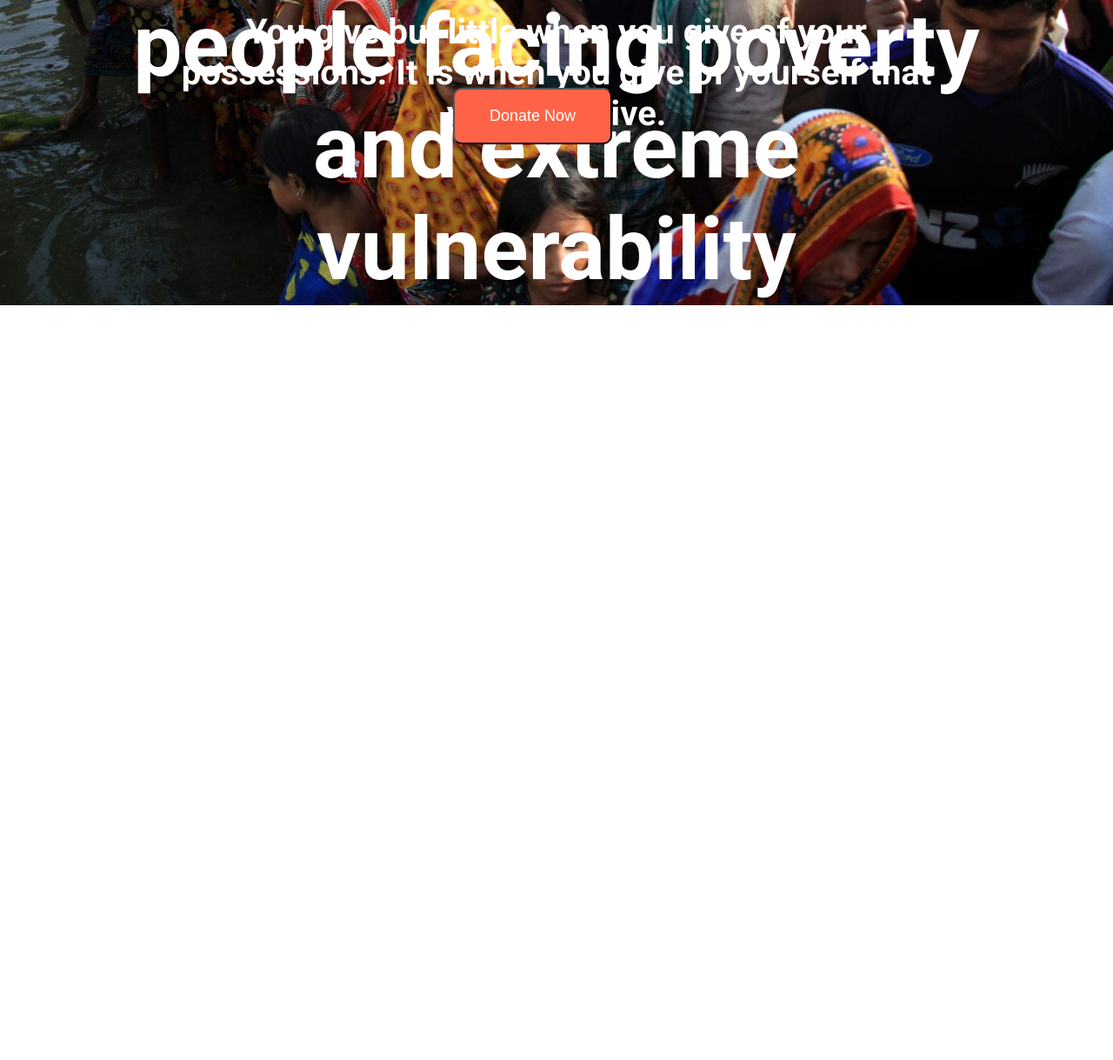
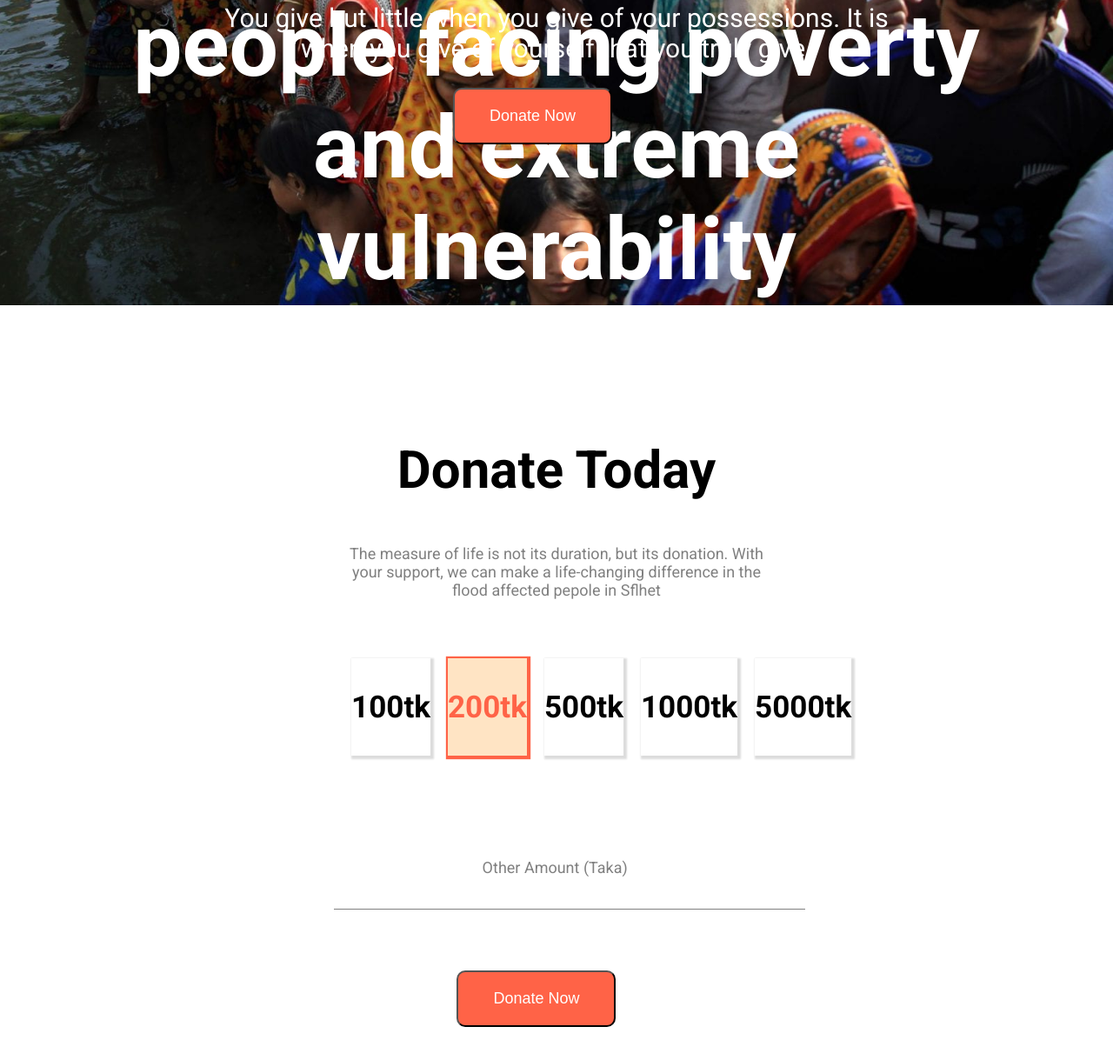
Before and after one commit to ashik522/donate-now, a plain HTML site: page index.html in a window 1280 px wide. Shown: the part 493-1712 px from the top of the page at 87% size. Before the commit the page ends 848 px from the top, so only its background shows below. Drawn offline with Linux system fonts and the light colour scheme.

Commit message:
first commit

```diff
--- a/index.html
+++ b/index.html
@@ -17,12 +17,52 @@
             <h1>
                 Your donation helps us deliver support to people facing poverty and extreme vulnerability
             </h1>
-            <h3>
+            <p>
                 You give but little when you give of your possessions. It is when you give of yourself that you truly
                 give.
-            </h3>
+            </p>
             <button class="donate">Donate Now</button>
         </div>
+    </section>
+    <section class="donate-today">
+        <div>
+            <h2>Donate Today</h2>
+            <p>
+                The measure of life is not its duration, but its donation. With your support, we can make a
+                life-changing difference in the flood affected pepole in Sflhet
+            </p>
+        </div>
+        <section class="help">
+            <div class="donate-tk">
+                <div class="another-donate">
+                    <h3>100tk</h3>
+                </div>
+                <div class="another-donate tomato">
+                    <h3>200tk</h3>
+                </div>
+                <div class="another-donate">
+                    <h3>500tk</h3>
+                </div>
+                <div class="another-donate">
+                    <h3>1000tk</h3>
+                </div>
+                <div class="another-donate">
+                    <h3>5000tk</h3>
+                </div>
+            </div>
+            <div class="third-class">
+                <p class="amount">
+                    Other Amount (Taka)
+                </p>
+                <form action="">
+                    <input type="text">
+                </form>
+            </div>
+            <div class="second-button">
+                <button>Donate Now</button>
+            </div>
+
+        </section>
     </section>
 </body>
 
--- a/style.css
+++ b/style.css
@@ -13,6 +13,10 @@ h1 {
 
 }
 
+h2 {
+    font-size: 60px;
+}
+
 .first-donate img {
     width: 100%;
 }
@@ -26,14 +30,14 @@ h1 {
     top: 20%;
 }
 
-#donate-now h3 {
+#donate-now p {
     position: absolute;
     color: white;
-    font-size: 40px;
+    font-size: 30px;
     top: 55%;
-    width: 70%;
+    width: 60%;
     text-align: center;
-    padding-left: 15%;
+    padding-left: 20%;
 }
 
 .donate {
@@ -46,3 +50,67 @@ h1 {
     padding: 20px 40px;
     border-radius: 10px;
 }
+
+.donate-today {
+    padding-top: 100px;
+    width: 40%;
+    text-align: center;
+    padding-left: 30%;
+}
+
+.donate-today p {
+    color: gray;
+    font-size: large;
+
+}
+
+.another-donate {
+    box-shadow: 2px 2px 2px 2px gainsboro;
+    width: 100%;
+    height: 30%;
+    font-size: 30px;
+    margin-left: 20px;
+}
+
+.donate-tk {
+    width: 150%;
+    display: flex;
+    padding-top: 50px;
+    padding-bottom: 100px;
+}
+
+.help {
+    margin-right: 30%;
+
+}
+
+.tomato {
+    color: tomato;
+    background-color: bisque;
+    box-shadow: 1px 1px 1px 3px tomato;
+}
+
+input[type="text"] {
+    width: 150%;
+    border: 0;
+    border-bottom: 1px solid gray;
+    outline: 0;
+    margin-bottom: 70px;
+}
+
+.third-class p {
+    padding-left: 150px;
+}
+
+.second-button {
+    width: 130%;
+    margin-bottom: 100px;
+}
+
+.second-button button {
+    color: white;
+    background-color: tomato;
+    padding: 20px 40px;
+    border-radius: 10px;
+    font-size: large;
+}
```
